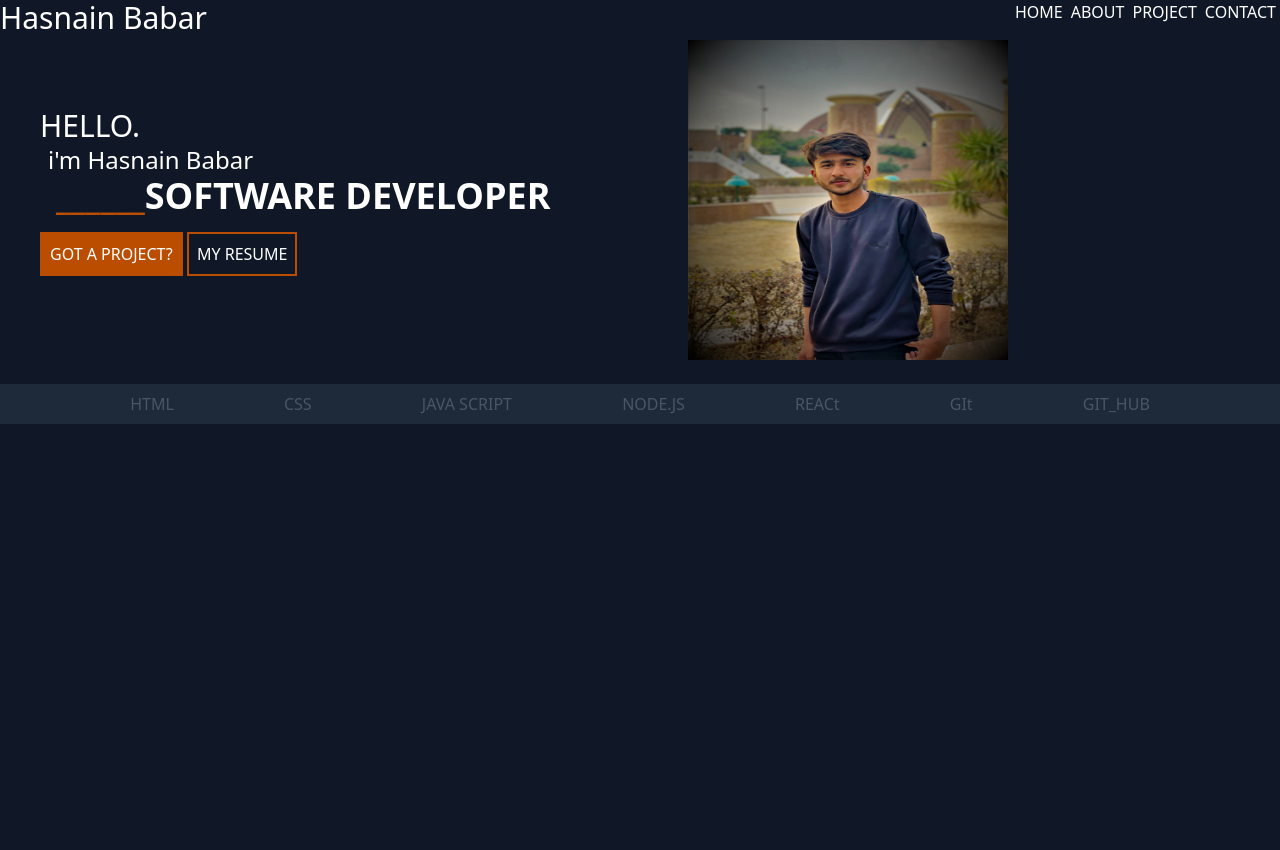
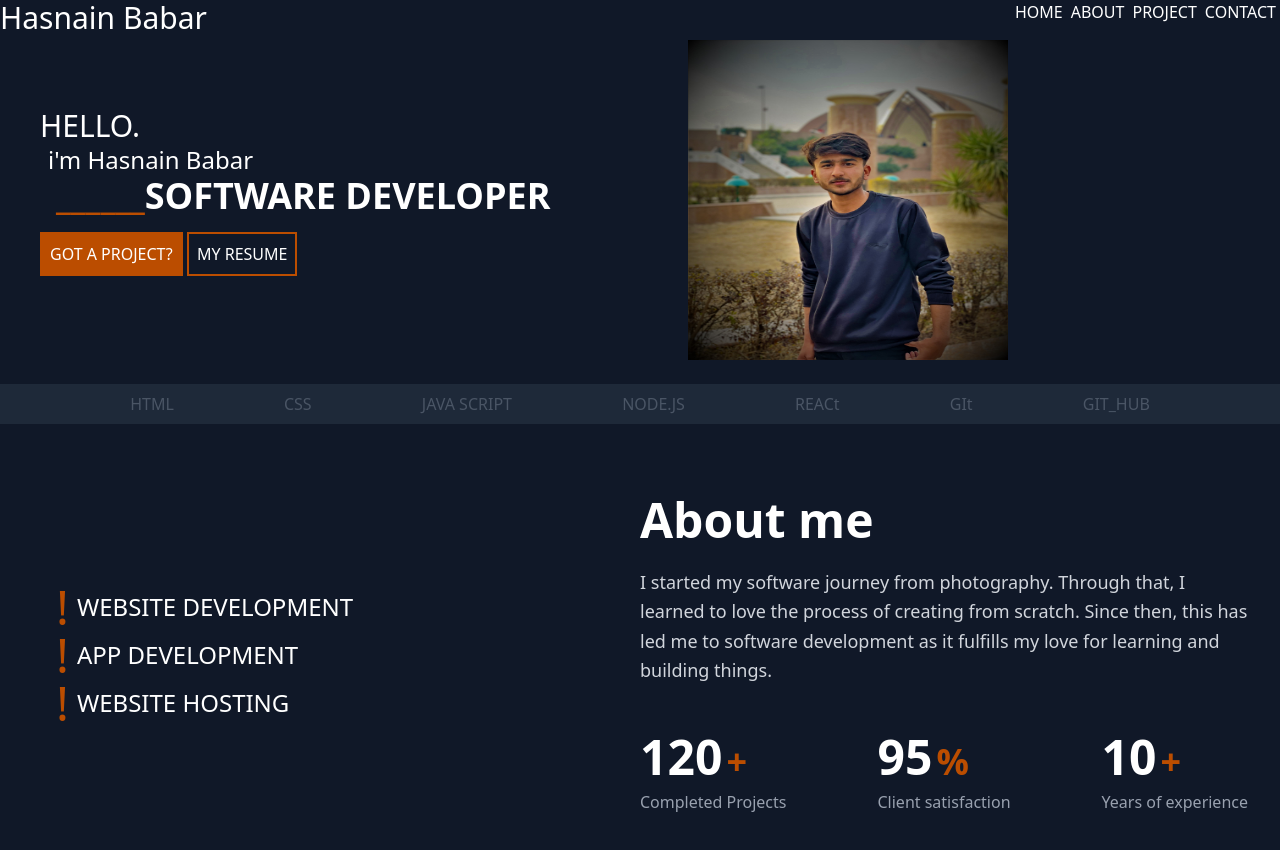
Before and after one commit to hasnainfavBABAR56/portfolio, a website built with Vite: page index.html in a window 1280 px wide. Before the commit the page ends 800 px from the top, so only its background shows below. Built offline with nearby package versions, Linux system fonts and the light colour scheme.

Commit message:
about me section is updated

```diff
--- a/index.html
+++ b/index.html
@@ -51,6 +51,64 @@
 
 
 </div>
+<div class="bg-transparent w-screen flex flex-row justify-evenly items-center my-10">
+  <div class=" flex-1">  <p class="text-amber-700 text-2xl px-14  flex items-center">
+    <span class=" text-5xl font-light">!</span>
+    <span class="ml-2 text-white">WEBSITE DEVELOPMENT</span>
+
+  </p>
+  <p class="text-amber-700 text-2xl px-14  flex items-center">
+    <span class=" text-5xl font-light">!</span>
+    <span class="ml-2 text-white">APP DEVELOPMENT</span>
+
+  </p>
+  <p class="text-amber-700 text-2xl px-14 flex items-center">
+    <span class=" text-5xl font-light">!</span>
+    <span class="ml-2 text-white">WEBSITE HOSTING</span>
+  </p></div>
+
+
+
+
+
+      <div class="flex-1 p-8 max-w-3xl">
+    <h1 class="text-5xl font-bold mb-6">About me</h1>
+
+    <p class="text-gray-300 mb-12 text-lg leading-relaxed">
+        I started my software journey from photography. Through that, I learned to
+        love the process of creating from scratch. Since then, this has led me to
+        software development as it fulfills my love for learning and building things.
+    </p>
+
+    <div class="flex justify-between gap-8">
+        <div class="flex flex-col">
+            <div class="flex items-baseline">
+                <span class="text-5xl font-bold">120</span>
+                <span class="text-amber-700 text-4xl ml-1 font-bold">+</span>
+            </div>
+            <span class="text-gray-400 mt-2">Completed Projects</span>
+        </div>
+
+        <div class="flex flex-col">
+            <div class="flex items-baseline">
+                <span class="text-5xl font-bold">95</span>
+                <span class="text-amber-700 text-4xl ml-1 font-bold">%</span>
+            </div>
+            <span class="text-gray-400 mt-2">Client satisfaction</span>
+        </div>
+
+        <div class="flex flex-col">
+            <div class="flex items-baseline">
+                <span class="text-5xl font-bold">10</span>
+                <span class="text-amber-700 text-4xl ml-1 font-bold">+</span>
+            </div>
+            <span class="text-gray-400 mt-2">Years of experience</span>
+        </div>
+    </div>
+</div>
+    </div>
+</div>
+
 
 
   </body>
```
